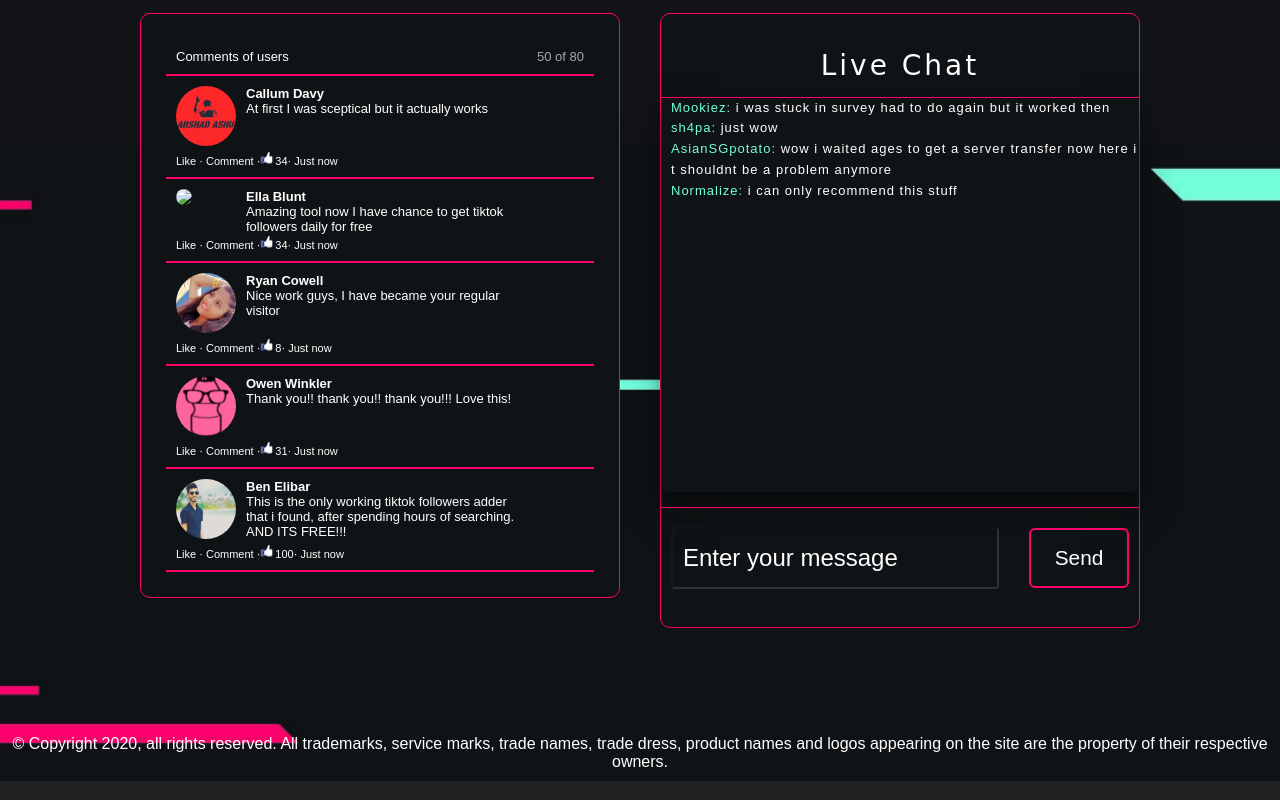
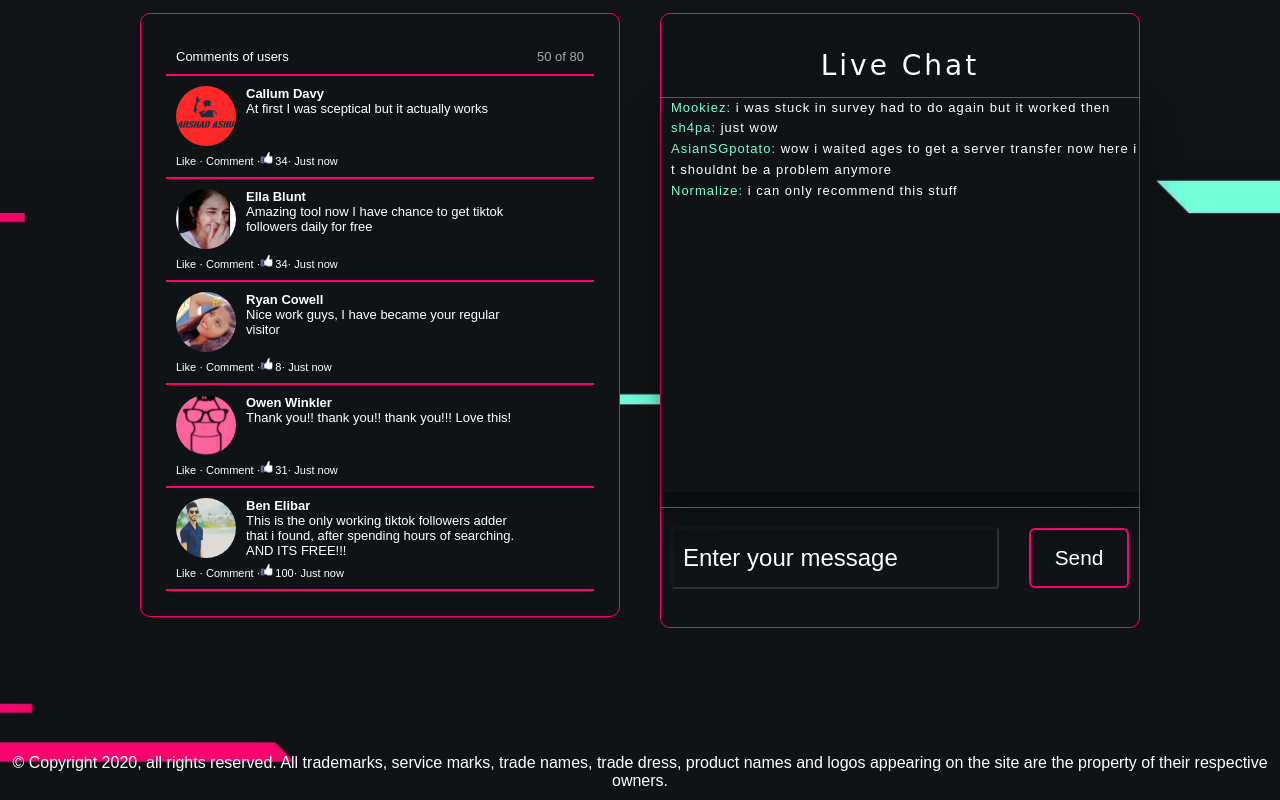
Before and after one commit to Arnav37/Freefollow, a plain HTML site: page index.html in a window 1280 px wide. Shown: the part 911-1711 px from the top of the page. Drawn offline with Linux system fonts and the light colour scheme; files whose address does not match are found by name; a web font is replaced by a local one.

Commit message:
Update index.html

```diff
--- a/index.html
+++ b/index.html
@@ -96,7 +96,7 @@
               <div class="comment-status"><span>Like · Comment ·<img src="like.png" height="15px" width="15px">34</span>· Just now</div>
           </div>
           <div class="comments" id="comment5" style="display: block;">
-              <div class="profile"><img src="images/ii2.jpeg">
+              <div class="profile"><img src="ii2.jpeg">
               </div>
               <div class="comment-content">
                   <p class="name">Ella Blunt</p>
```
